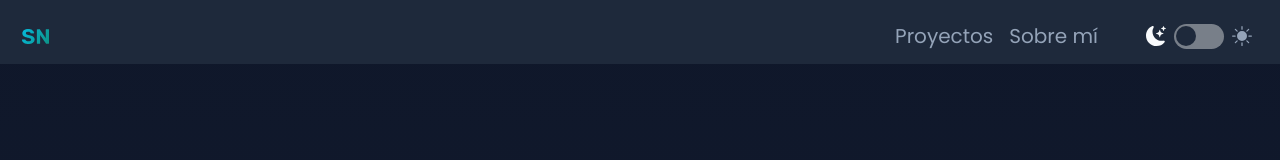
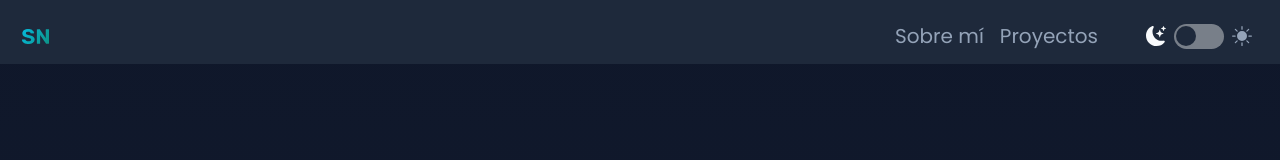
Before and after one commit to Sebaplz/Portfolio, a React (Vite) app: page / in a window 1280 px wide. Shown: the top 160 px of the page. Built offline with nearby package versions, Linux system fonts and the light colour scheme.

Commit message:
Se invierte orden de li en el nav

```diff
--- a/src/components/Navbar.jsx
+++ b/src/components/Navbar.jsx
@@ -28,18 +28,18 @@ function Navbar(props) {
         <ul className="flex items-center">
           <li className="px-2">
             <a
+              href="#about"
+              className="text-xl text-slate-400  hover:text-slate-50 hover:underline"
+            >
+              Sobre mí
+            </a>
+          </li>
+          <li className="pl-2 pr-10">
+            <a
               href="#proyectos"
               className="text-xl text-slate-400  hover:text-slate-50 hover:underline"
             >
               Proyectos
-            </a>
-          </li>
-          <li className="pl-2 pr-10">
-            <a
-              href="#about"
-              className="text-xl text-slate-400  hover:text-slate-50 hover:underline"
-            >
-              Sobre mí
             </a>
           </li>
           <li className="px-2 flex items-center">
```
